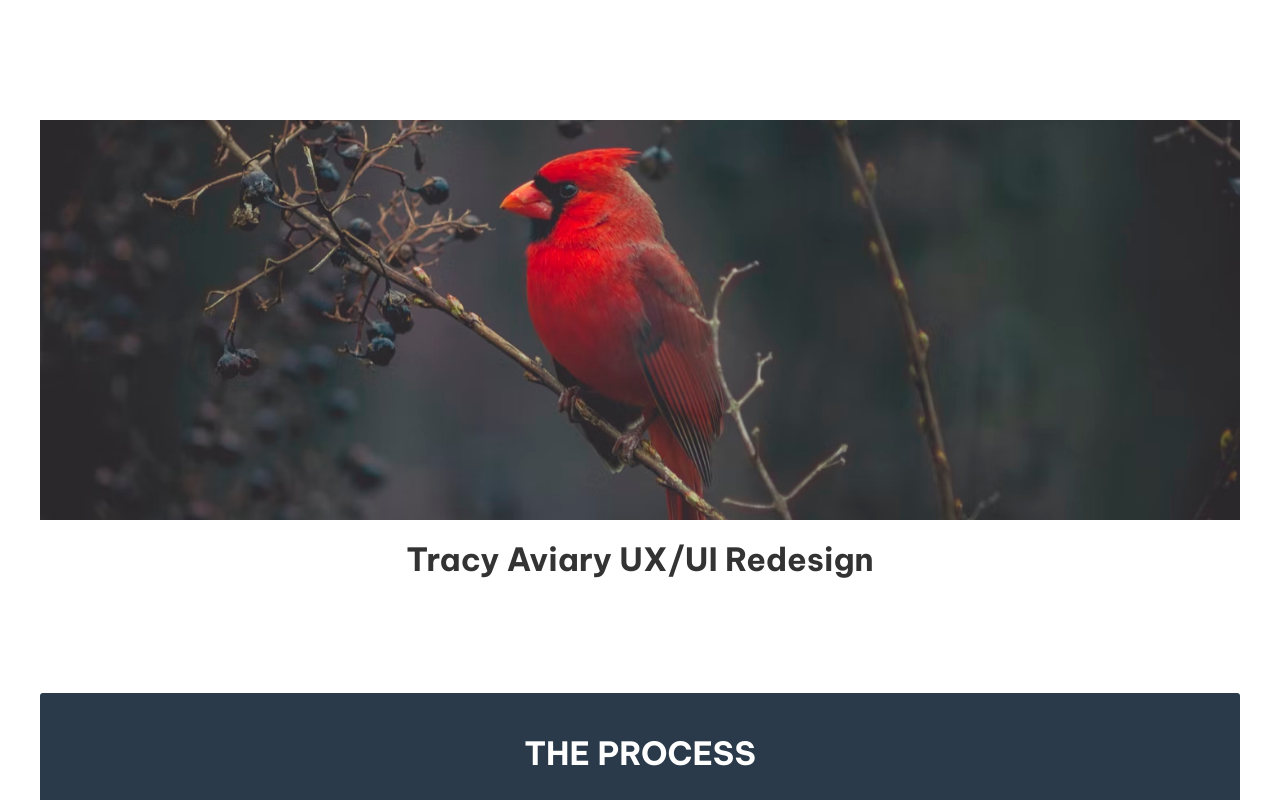
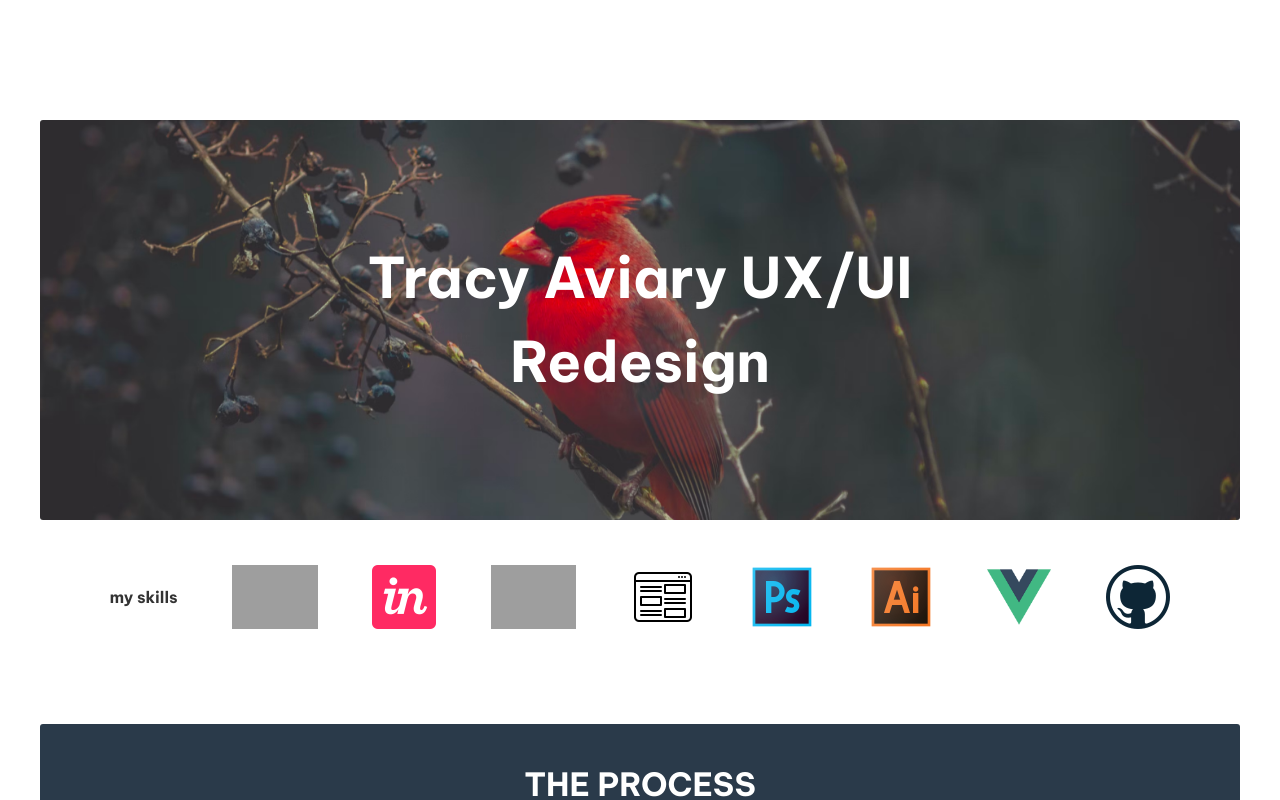
Before and after one commit to Relofr/myPortfolioVite, a Vue app: page / in a window 1280 px wide. Shown: the part 680-1480 px from the top of the page. Built offline with nearby package versions, Linux system fonts and the light colour scheme; grey boxes are pictures that could not be loaded.

Commit message:
Added more css and fixed section

```diff
--- a/src/components/Section.vue
+++ b/src/components/Section.vue
@@ -1,19 +1,16 @@
 <template>
-    <div :class="bgColor">
-        <div v-if="heroImage">
-            <img class="hero-image" src="../assets/images/hero-image.avif" alt="">
-            <p class="container section-title fw-bold fs-primary-heading">{{ sectionTitle }}</p>
+    <div>
+        <div class="image-container">
+            <img v-show="heroImage" class="hero-image" :src="`src/assets/images/` + heroImage" alt="">
+            <div class="section-title fw-bold fs-56 text-accent">{{ sectionTitle }}</div>
         </div>
         <div class="container flex even-columns">
             <div class="content">
-                <h1 v-if="title" :class="`fs-` + headingType + `-heading` + ' ' + `fw-bold`">{{ title }}</h1>
-                <p v-if="content">{{ content }}</p>
+                <h1 v-show="title" :class="`fs-` + headingType + `-heading` + ' ' + `fw-bold`">{{ title }}</h1>
+                <p v-show="content">{{ content }}</p>
             </div>
-            <div v-show="showIcons" v-for="(key, value) in icons" :key="index">
+            <div class="skills-icons" v-show="showIcons" v-for="(key, value) in skills" :key="value">
                 <img :src="`/src/assets/icons/` + key" :alt="alt">
-            </div>
-            <div v-show="showImage" v-for="(key, value) in images" :key="index">
-                <img :src="`/src/assets/images/` + key" :alt="alt">
             </div>
         </div>
     </div>
@@ -23,64 +20,66 @@
 export default {
     data() {
         return {
-            icons: { "Figma": "figma.png", "Invision": "invision.png", "Wireframing": "wireframe.png", "Photoshop": "photoshop.png", "Adobe Illustrator": "ai.png", "Vue.js": "vue.png", "Github": "github.png" },
-            images: { "ProfilePicture": "ProfilePicture.jpeg" },
+            skills: { "Figma": "figma.png", "Invision": "invision.png", "Miro":"Miro.png", "Wireframing": "wireframe.png", "Photoshop": "photoshop.png", "Adobe Illustrator": "ai.png", "Vue.js": "vue.png", "Github": "github.png" }
         }
     },
     props: {
-        bgColor: {
+        heroImage: {
             type: String,
-            required: false
-        },
-        heroImage: {
-            type: Boolean,
-            required: true
         },
         sectionTitle: {
             type: String,
-            required: false
         },
         title: {
             type: String,
-            required: false
         },
         content: {
             type: String,
-            required: false
         },
         headingType: {
             type: String,
-            required: true
         },
         showIcons: {
-            type: Boolean,
-            required: false
+            type: Boolean
         },
         showImage: {
-            type: Boolean,
-            required: false
+            type: String,
         },
         alt: {
             type: String,
-            required: false
         }
     }
 }
 </script>
 
 <style scoped>
-.section-title {
-    display: flex;
-    flex-direction: column;
-    align-items: center;
-    padding: 15px 0 0 0;
-}
-
 .hero-image {
     width: 100%;
     height: 400px;
     background-position: center;
     object-fit: cover;
+    text-align: center;
+    border-radius: 3px;
+}
+
+.image-container {
+    position: relative;
+    text-align: center;
+}
+
+.section-title {
+    position: absolute;
+    top: 50%;
+    left: 50%;
+    transform: translate(-50%, -50%);
+    /* border: 1px solid #fff; */
+    padding: 10px;
+    /* background-color: rgba(0, 0, 0, .60); */
+}
+
+.skills-icons {
+    display: flex;
+    flex-direction: column;
 }
 
 .title {
@@ -93,4 +92,9 @@ export default {
     justify-content: space-evenly;
     padding: 15px;
 }
+
+img {
+    width: 100%;
+    height: 64px;
+}
 </style>
--- a/src/views/CaseStudies.vue
+++ b/src/views/CaseStudies.vue
@@ -1,6 +1,7 @@
 <template>
 
-    <Section heroImage sectionTitle="Tracy Aviary UX/UI Redesign"/>
+    <Section sectionTitle="Tracy Aviary UX/UI Redesign" heroImage="hero-image.png" />
+    <Section title="my skills" showIcons />
 
     <SectionBreak title="The Process" />
 
--- a/style.css
+++ b/style.css
@@ -212,6 +212,7 @@ svg {
   display: flex;
   align-items: center;
   height: 100%;
+  flex-wrap: wrap;
 }
 
 .button-primary {
```
Also changed, not shown: src/assets/images/hero-image.avif (deleted), src/assets/images/hero-image.png (added).
